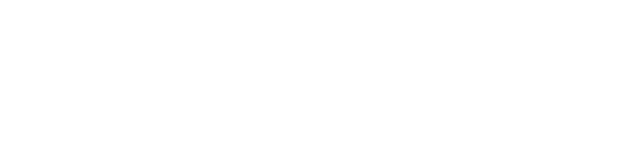
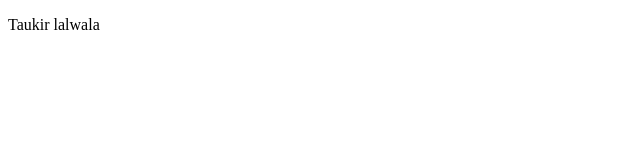
Before and after one commit to tokuslalwala/hi, a plain HTML site: page index.html in a window 1280 px wide. Shown: the whole page, without its empty margins (0-640 px from the left). Drawn offline with Linux system fonts and the light colour scheme.

Commit message:
Name added

```diff
--- a/index.html
+++ b/index.html
@@ -6,7 +6,7 @@
 	<link rel="icon" href="android-chrome-192x192.png">
 </head>
 <body>
-	<a href="#"><i class="icon-twitter2"></i></a>
+	<p>Taukir lalwala</p>
 
 </body>
 </html>
```
